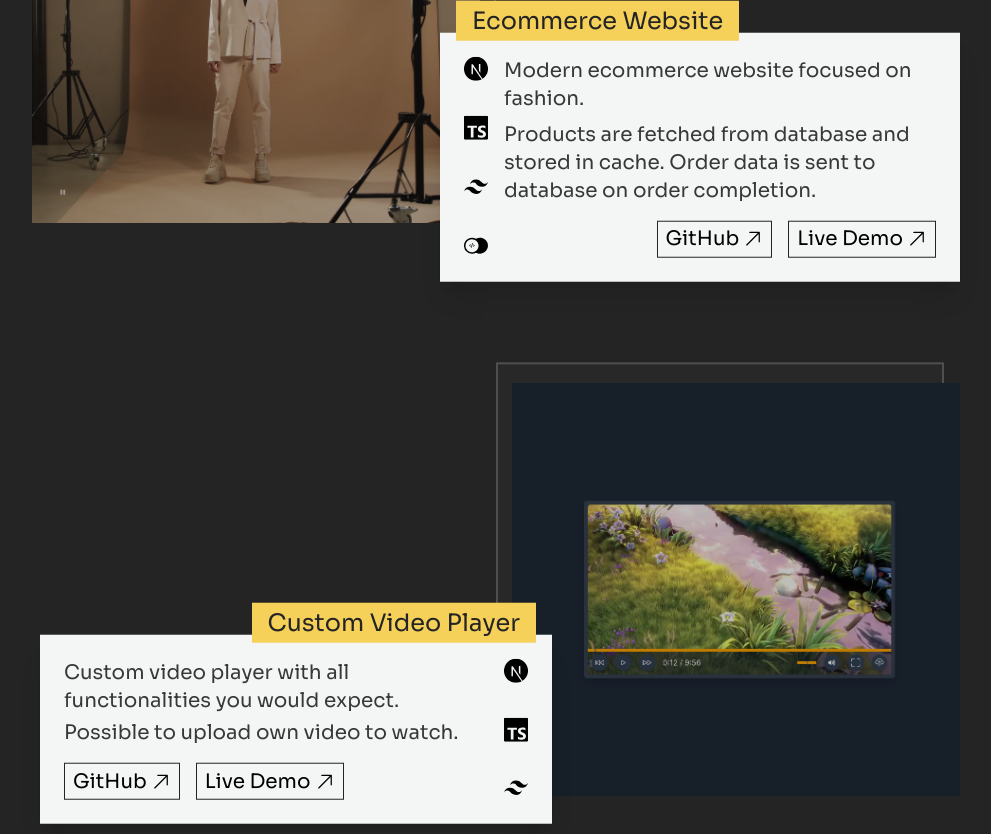
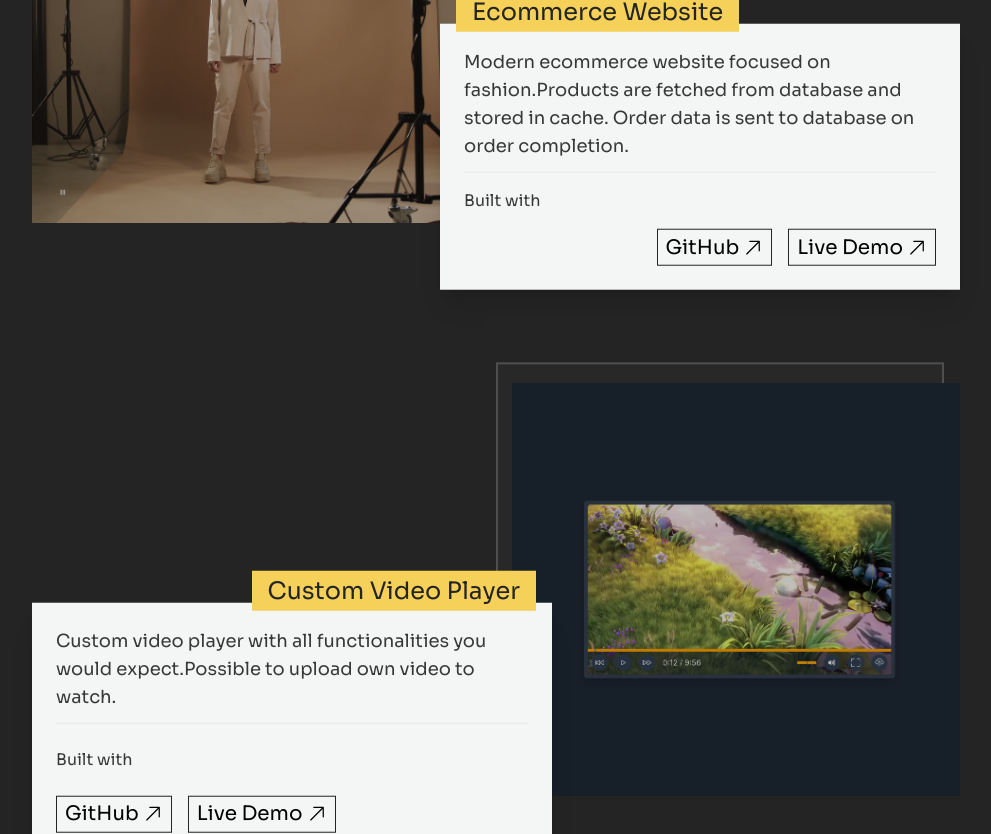
Before and after one commit to michalciberej/personal-website-v2, a Next.js app: page / in a window 1280 px wide. Shown: the part 1820-2654 px from the top of the page, without its empty margins (144-1135 px from the left). Built offline with nearby package versions, Linux system fonts and the light colour scheme.

Commit message:
Refactor project info card structure

```diff
--- a/app/components/Project.tsx
+++ b/app/components/Project.tsx
@@ -66,22 +66,14 @@ const Project: React.FC<ProjectProps> = ({
             <h3 className='text-2xl text-text ml-4 bg-primary -mb-2 relative z-50 max-w-fit px-4 py-1'>
               {header}
             </h3>
-            <div className='bg-textD p-6 shadow-xl flex break-words space-x-4'>
-              <div className='flex flex-col items-center justify-between text-2xl italic '>
-                {techs.map((Tech, index) => (
-                  <Tech key={index} />
-                ))}
-              </div>
+            <div className='bg-textD p-6 shadow-xl flex space-x-4'>
               <div className='flex flex-col space-y-4'>
-                <div className='space-y-2 leading-tight'>
-                  {description.map((el, index) => (
-                    <p
-                      key={index}
-                      className='md:text-lg lg:text-xl text-text/90'>
-                      {el}
-                    </p>
-                  ))}
-                </div>
+                <p className='md:text-md lg:text-lg text-text/90 border-b pb-3'>
+                  {description}
+                </p>
+                <p className='text-text/90 space-y-2'>
+                  Built with <span>{techs}</span>
+                </p>
                 <div className='flex space-x-4 justify-end bg-textD'>
                   {links.map((el, index) => (
                     <StyledLink
@@ -115,22 +107,19 @@ const Project: React.FC<ProjectProps> = ({
                 min-w-[350px]
                 md:max-w-sm
                 lg:max-w-md
-                xl:max-w-lg
+                xl:max-w-xl
                 z-50'>
             <h3 className='text-2xl text-text mr-4 bg-primary -mb-2 place-self-end relative z-50 max-w-fit px-4 py-1'>
               {header}
             </h3>
             <div className='bg-textD p-6 shadow-xl flex break-words space-x-4'>
               <div className='flex flex-col space-y-4'>
-                <div className='space-y-1'>
-                  {description.map((el, index) => (
-                    <p
-                      key={index}
-                      className='md:text-lg lg:text-xl text-text/90'>
-                      {el}
-                    </p>
-                  ))}
-                </div>
+                <p className='md:text-md lg:text-lg text-text/90 border-b pb-3'>
+                  {description}
+                </p>
+                <p className='text-text/90 space-y-2 py-2'>
+                  Built with <span>{techs}</span>
+                </p>
                 <div className='flex space-x-4 justify-start bg-textD'>
                   {links.map((el, index) => (
                     <StyledLink
@@ -145,11 +134,6 @@ const Project: React.FC<ProjectProps> = ({
                     </StyledLink>
                   ))}
                 </div>
-              </div>
-              <div className='flex flex-col items-center justify-between text-2xl italic '>
-                {techs.map((Tech, index) => (
-                  <Tech key={index} />
-                ))}
               </div>
             </div>
           </div>
```
